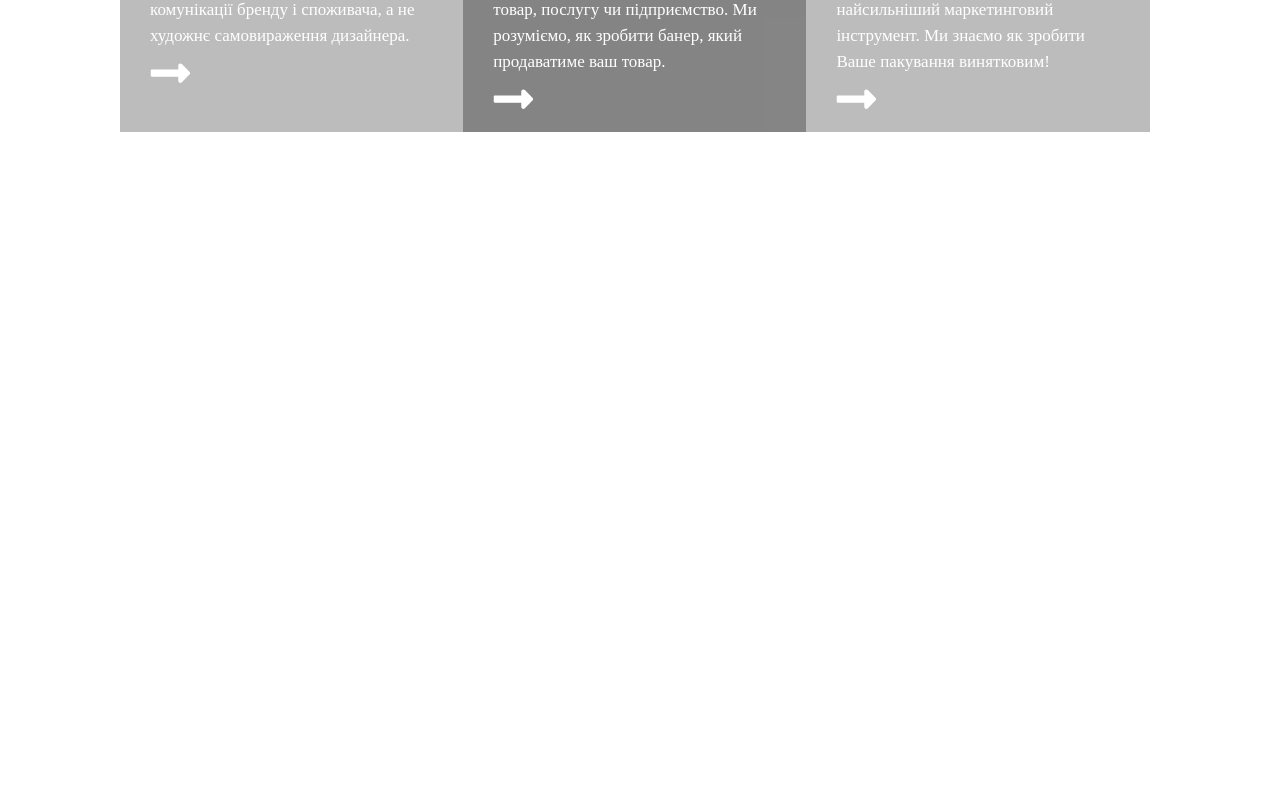
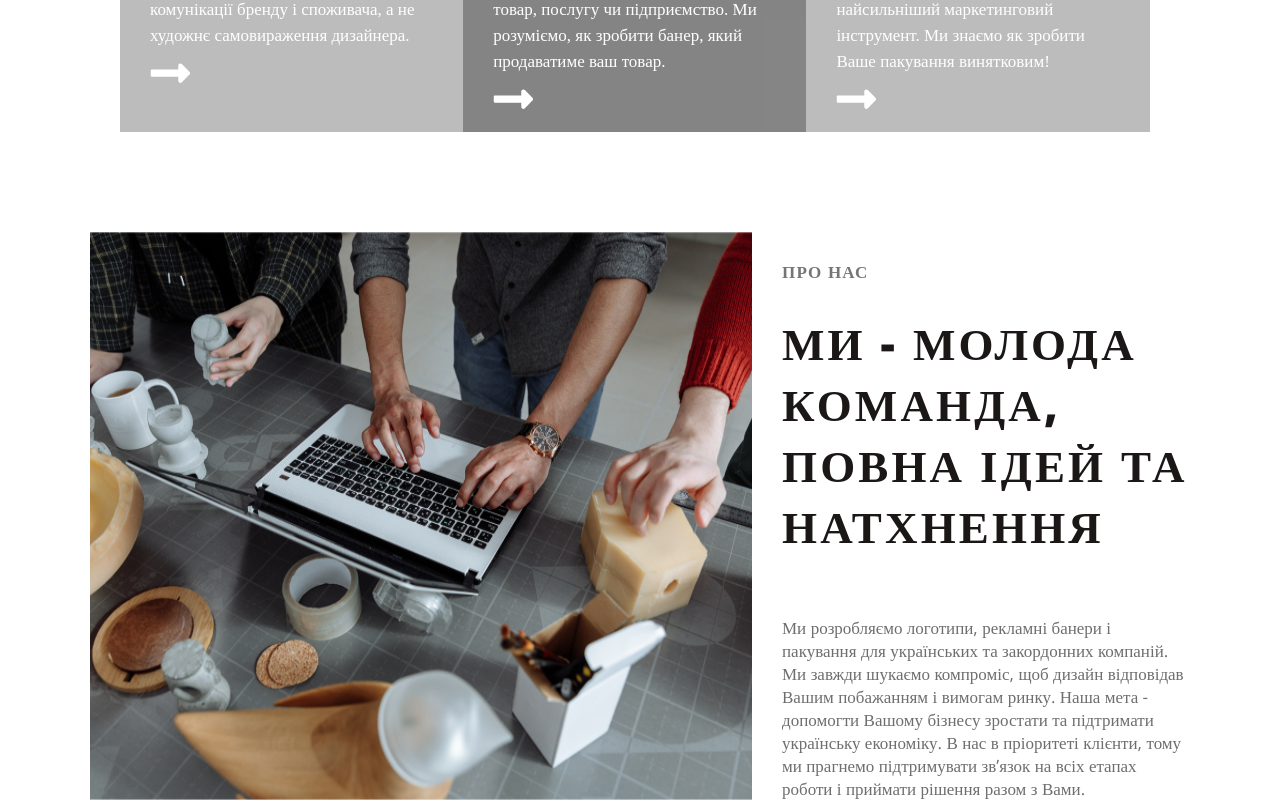
Before and after one commit to Walleriy/design-studio, a Next.js app: page / in a window 1280 px wide. Shown: the part 999-1799 px from the top of the page. Before the commit the page ends 1131 px from the top, so only its background shows below. Built offline with nearby package versions, Linux system fonts and the light colour scheme.

Commit message:
Feature - add about block to main page

```diff
--- a/pages/index.js
+++ b/pages/index.js
@@ -40,6 +40,14 @@ export default function Main() {
       <div className={styles.services}>
         {services.map(serviceItem => service(serviceItem))}
       </div>
+      <div className={styles.about}>
+        <img src="/images/pexels-thirdman-7181116.png" alt="pexels"/>
+        <div>
+          <h5>ПРО НАС</h5>
+          <h4>Ми - молода команда, повна ідей та натхнення</h4>
+          <div>Ми розробляємо логотипи, рекламні банери і пакування для українських та закордонних компаній. Ми завжди шукаємо компроміс, щоб дизайн відповідав Вашим побажанням і вимогам ринку. Наша мета - допомогти Вашому бізнесу зростати та підтримати українську економіку. В нас в пріоритеті клієнти, тому ми прагнемо підтримувати зв’язок на всіх етапах роботи і приймати рішення разом з Вами.</div>
+        </div>
+      </div>
     </div>
   )
 }
--- a/styles/Main.module.scss
+++ b/styles/Main.module.scss
@@ -7,7 +7,7 @@
     object-fit: cover;
   }
 
-  .services {
+  >.services {
     display: flex;
     margin: -97px 120px 0;
 
@@ -45,4 +45,48 @@
       }
     }
   }
+
+  >.about {
+    margin: 100px 90px 0;
+    display: flex;
+    gap: 30px;
+
+    >img {
+      flex-basis: 50%;
+    }
+
+    >div {
+      h5 {
+        font-family: 'Open Sans';
+        font-style: normal;
+        font-weight: 800;
+        font-size: 17px;
+        line-height: 23px;
+        letter-spacing: 0.07em;
+        text-transform: uppercase;
+        color: #757575;
+      }
+
+      h4 {
+        margin-top: 15px;
+        font-family: 'Open Sans';
+        font-style: normal;
+        font-weight: 800;
+        font-size: 45px;
+        line-height: 61px;
+        letter-spacing: 0.07em;
+        text-transform: uppercase;
+        color: #1B1717;
+      }
+
+      div {
+        font-family: 'Open Sans';
+        font-style: normal;
+        font-weight: 400;
+        font-size: 17px;
+        line-height: 23px;
+        color: #6E6E6E;
+      }
+    }
+  }
 }
--- a/styles/globals.css
+++ b/styles/globals.css
@@ -6,6 +6,7 @@ body {
   margin: 0;
   font-family: -apple-system, BlinkMacSystemFont, Segoe UI, Roboto, Oxygen,
     Ubuntu, Cantarell, Fira Sans, Droid Sans, Helvetica Neue, sans-serif;
+  overflow-x: hidden;
 }
 
 a {
```
Also changed, not shown: public/images/pexels-thirdman-7181116.png (added).
